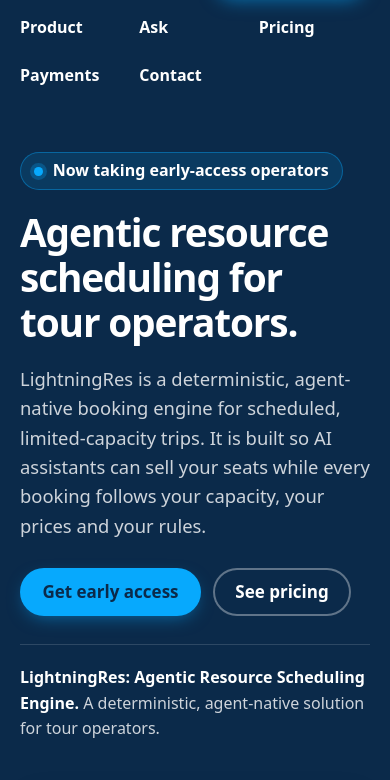
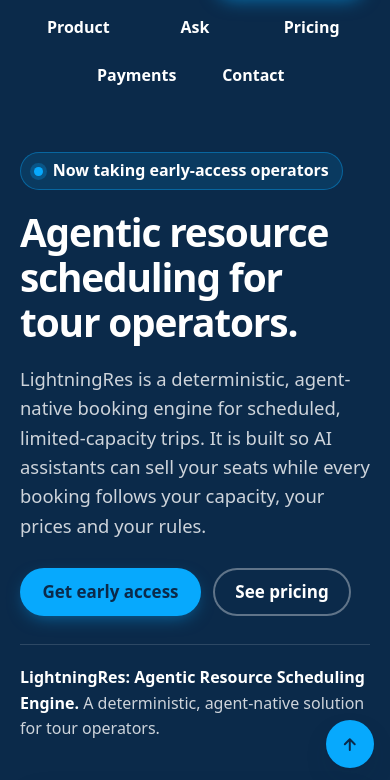
Before and after one commit to lightningres/website, a plain HTML site: page public/index.html in a window 390 px wide. Shown: the part 60-840 px from the top of the page. Drawn offline with Linux system fonts and the light colour scheme.

Commit message:
Add a back-to-top button and centre the phone menu.
Co-authored-by: Cursor <cursoragent@cursor.com>

```diff
--- a/public/index.html
+++ b/public/index.html
@@ -50,7 +50,7 @@
   }
   </script>
 </head>
-<body>
+<body id="top">
   <a class="skip" href="#main">Skip to content</a>
 
   <header class="site-header">
@@ -650,6 +650,7 @@
       <p>© 2026 LightningRes Pty Ltd</p>
     </div>
   </footer>
+  <a class="to-top" href="#top" aria-label="Back to top"><svg viewBox="0 0 24 24" aria-hidden="true"><path d="M12 19V7M6.5 12.5 12 7l5.5 5.5"/></svg></a>
   <script src="/ask.js" defer></script>
 </body>
 </html>
--- a/public/styles.css
+++ b/public/styles.css
@@ -228,11 +228,17 @@ a:hover {
 
   .nav ul {
     display: grid;
-    grid-template-columns: repeat(3, 1fr);
-    justify-items: start;
-    gap: 0 0.5rem;
+    grid-template-columns: repeat(6, minmax(0, 1fr));
+    justify-items: center;
+    gap: 0;
     margin-inline: 0;
   }
+
+  .nav li:nth-child(1) { grid-column: 1 / 3; }
+  .nav li:nth-child(2) { grid-column: 3 / 5; }
+  .nav li:nth-child(3) { grid-column: 5 / 7; }
+  .nav li:nth-child(4) { grid-column: 2 / 4; }
+  .nav li:nth-child(5) { grid-column: 4 / 6; }
 
   .nav a {
     padding-inline: 0;
@@ -1049,7 +1055,7 @@ td small {
 .site-footer {
   background: var(--navy);
   color: var(--on-navy);
-  padding-block: 3rem;
+  padding-block: 3rem 5.5rem;
   font-size: 1rem;
 }
 
@@ -1082,6 +1088,38 @@ td small {
 
 .site-footer p {
   margin: 0;
+}
+
+.to-top {
+  position: fixed;
+  z-index: 6;
+  right: max(1rem, env(safe-area-inset-right));
+  bottom: max(1rem, env(safe-area-inset-bottom));
+  display: grid;
+  place-items: center;
+  width: 3rem;
+  height: 3rem;
+  border-radius: 999px;
+  background: var(--blue);
+  color: var(--navy);
+  box-shadow: var(--shadow);
+  text-decoration: none;
+}
+
+.to-top:hover {
+  transform: translateY(-2px);
+  box-shadow: var(--shadow-lift);
+  text-decoration: none;
+}
+
+.to-top svg {
+  width: 1.35rem;
+  height: 1.35rem;
+  fill: none;
+  stroke: currentcolor;
+  stroke-width: 2.2;
+  stroke-linecap: round;
+  stroke-linejoin: round;
 }
 
 /* Policy pages */
@@ -1851,6 +1889,7 @@ td small {
   .site-footer .wrap {
     grid-template-columns: auto 1fr auto;
     align-items: center;
+    padding-inline-end: 4rem;
   }
 
   .site-footer ul {
@@ -1872,7 +1911,8 @@ td small {
 
   .feature:hover,
   .btn:hover,
-  .ask-card:hover {
+  .ask-card:hover,
+  .to-top:hover {
     transform: none;
   }
 }
```
Also changed, not shown: public/404.html (+2 -1 lines), public/cancellation-and-refunds.html (+2 -1 lines), public/privacy.html (+2 -1 lines), public/terms.html (+2 -1 lines).
